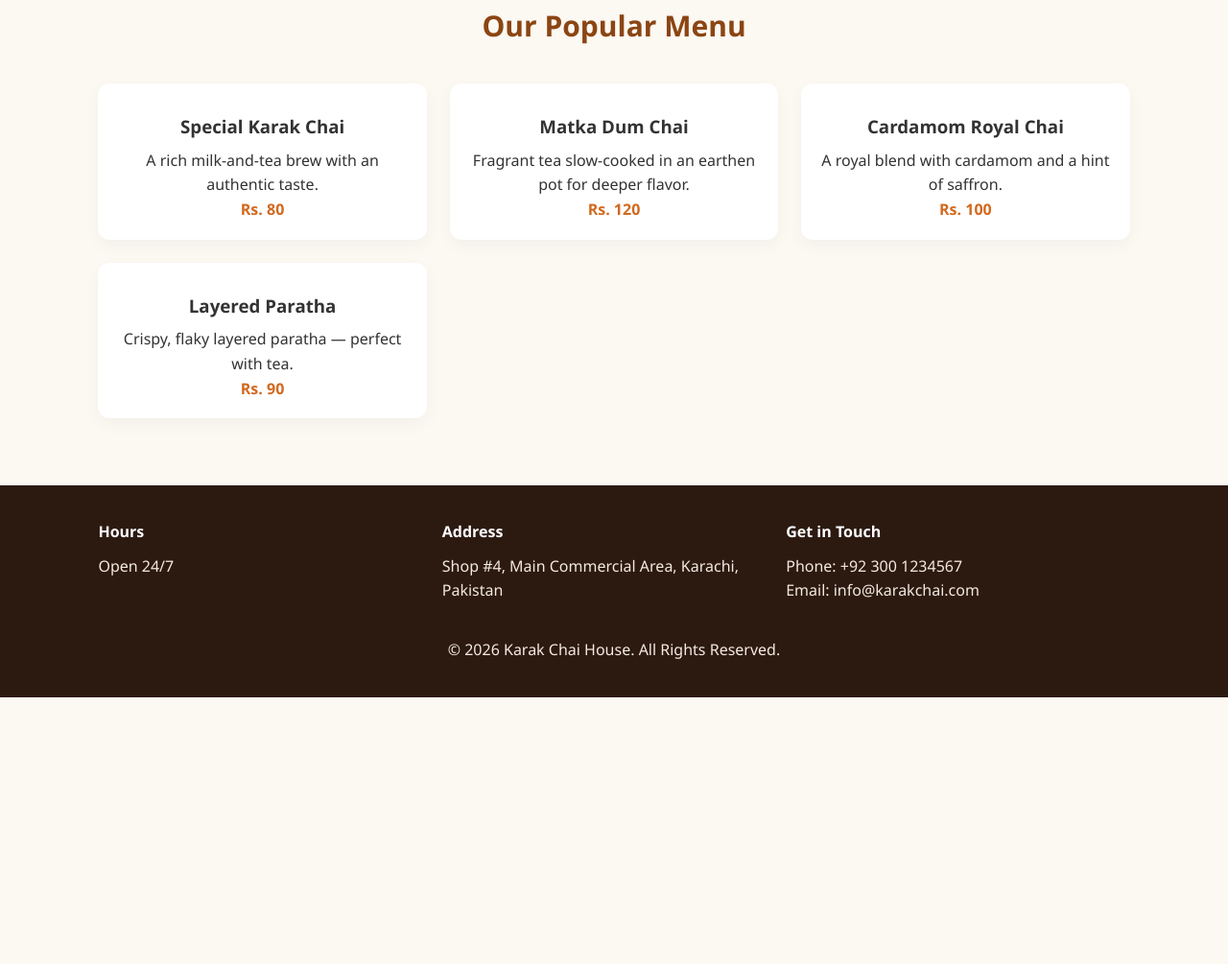
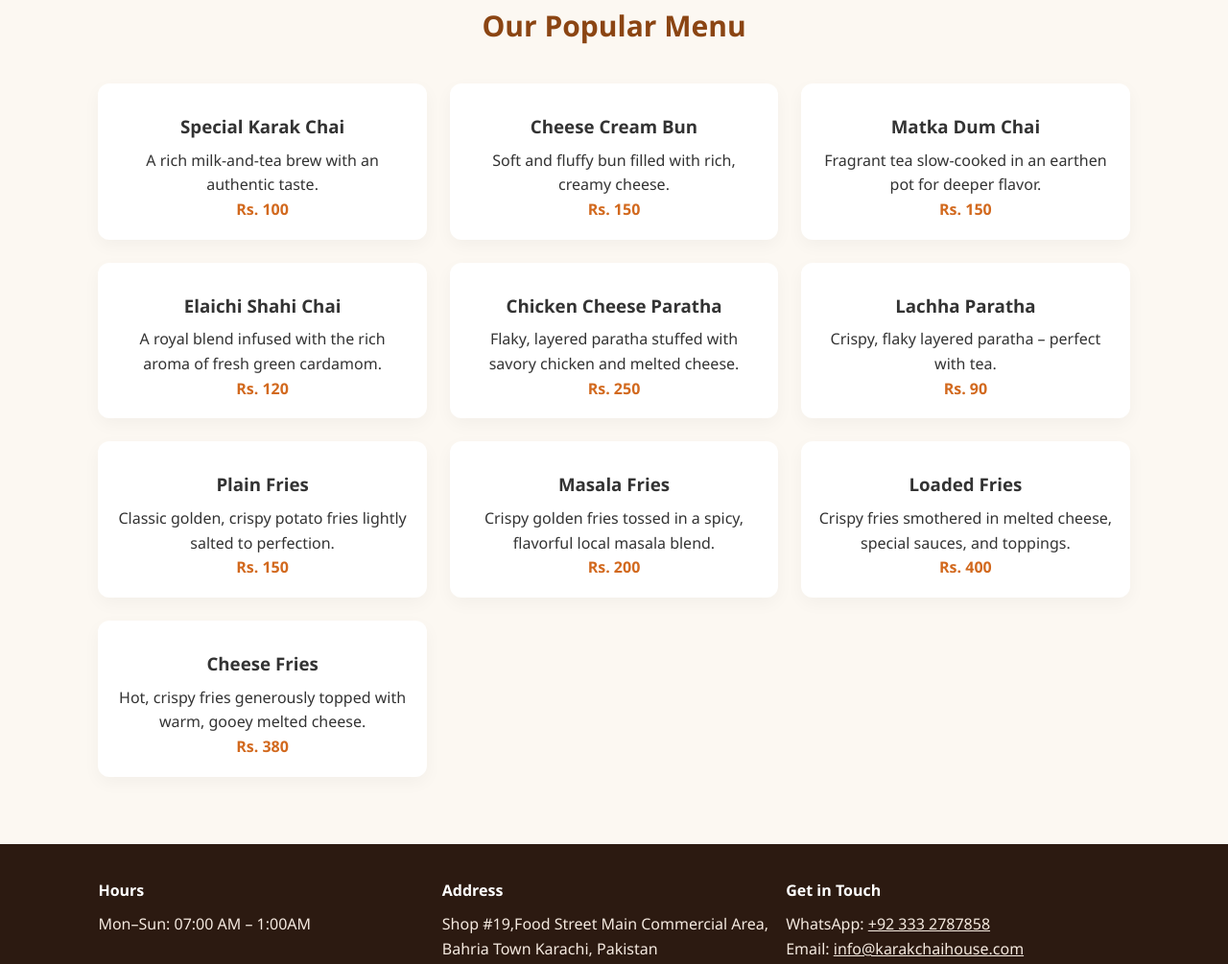
Before and after one commit to basitpathan45/basitpathan45.github.io, a plain HTML site: page index.html in a window 1280 px wide. Shown: the part 982-1987 px from the top of the page at 96% size. Before the commit the page ends 1709 px from the top, so only its background shows below. Drawn offline with Linux system fonts and the light colour scheme.

Commit message:
Fix: WhatsApp links (remove +), make displayed WhatsApp number consistent, add aria-labels, update contact info

```diff
--- a/index.html
+++ b/index.html
@@ -192,7 +192,8 @@
             <a href="#menu">Menu</a>
             <a href="#contact">Contact</a>
         </nav>
-        <a href="tel:+923001234567" class="btn-order">Call to Order</a>
+        <!-- WhatsApp direct link: fixed (removed +) and added aria-label -->
+        <a href="https://wa.me/923332787858?text=Hello%20Karak%20Chai%20House%2C%20I%20want%20to%20order" class="btn-order" target="_blank" rel="noopener" aria-label="WhatsApp order">💬 WhatsApp Order</a>
     </header>
 
     <!-- Hero Section -->
@@ -217,28 +218,70 @@
         <div class="menu-item">
             <h3>Special Karak Chai</h3>
             <p>A rich milk-and-tea brew with an authentic taste.</p>
-                <p class="price">Rs. 80</p>
+            <p class="price">Rs. 100</p>
         </div>
 
         <!-- Item 2 -->
         <div class="menu-item">
-                <h3>Matka Dum Chai</h3>
-                <p>Fragrant tea slow-cooked in an earthen pot for deeper flavor.</p>
-                <p class="price">Rs. 120</p>
+            <h3>Cheese Cream Bun</h3>
+            <p>Soft and fluffy bun filled with rich, creamy cheese.</p>
+            <p class="price">Rs. 150</p>
         </div>
 
         <!-- Item 3 -->
         <div class="menu-item">
-                <h3>Cardamom Royal Chai</h3>
-                <p>A royal blend with cardamom and a hint of saffron.</p>
-                <p class="price">Rs. 100</p>
+            <h3>Matka Dum Chai</h3>
+            <p>Fragrant tea slow-cooked in an earthen pot for deeper flavor.</p>
+            <p class="price">Rs. 150</p>
         </div>
 
         <!-- Item 4 -->
         <div class="menu-item">
-                <h3>Layered Paratha</h3>
-                <p>Crispy, flaky layered paratha — perfect with tea.</p>
+            <h3>Elaichi Shahi Chai</h3>
+            <p>A royal blend infused with the rich aroma of fresh green cardamom.</p>
+            <p class="price">Rs. 120</p>
+        </div>
+
+        <!-- Item 5 -->
+        <div class="menu-item">
+            <h3>Chicken Cheese Paratha</h3>
+            <p>Flaky, layered paratha stuffed with savory chicken and melted cheese.</p>
+            <p class="price">Rs. 250</p>
+        </div>
+
+        <!-- Item 6 -->
+        <div class="menu-item">
+            <h3>Lachha Paratha</h3>
+            <p>Crispy, flaky layered paratha – perfect with tea.</p>
             <p class="price">Rs. 90</p>
+        </div>
+
+        <!-- Item 7 -->
+        <div class="menu-item">
+            <h3>Plain Fries</h3>
+            <p>Classic golden, crispy potato fries lightly salted to perfection.</p>
+            <p class="price">Rs. 150</p>
+        </div>
+
+        <!-- Item 8 -->
+        <div class="menu-item">
+            <h3>Masala Fries</h3>
+            <p>Crispy golden fries tossed in a spicy, flavorful local masala blend.</p>
+            <p class="price">Rs. 200</p>
+        </div>
+
+        <!-- Item 9 -->
+        <div class="menu-item">
+            <h3>Loaded Fries</h3>
+            <p>Crispy fries smothered in melted cheese, special sauces, and toppings.</p>
+            <p class="price">Rs. 400</p>
+        </div>
+
+        <!-- Item 10 -->
+        <div class="menu-item">
+            <h3>Cheese Fries</h3>
+            <p>Hot, crispy fries generously topped with warm, gooey melted cheese.</p>
+            <p class="price">Rs. 380</p>
         </div>
 
         </div>
@@ -249,16 +292,19 @@
         <div class="footer-content">
             <div class="footer-box">
                 <h4>Hours</h4>
-                <p>Open 24/7</p>
+                <!-- Example hours — change as needed -->
+                <p>Mon–Sun: 07:00 AM – 1:00AM</p>
             </div>
             <div class="footer-box">
                 <h4>Address</h4>
-                <p>Shop #4, Main Commercial Area, Karachi, Pakistan</p>
+                <!-- Change this address to your exact address -->
+                <p>Shop #19,Food Street Main Commercial Area, Bahria Town Karachi, Pakistan</p>
             </div>
             <div class="footer-box">
                 <h4>Get in Touch</h4>
-                <p>Phone: +92 300 1234567</p>
-                <p>Email: info@karakchai.com</p>
+                <!-- WhatsApp clickable link (fixed href, matching displayed number) -->
+                <p>WhatsApp: <a href="https://wa.me/923332787858?text=Hello%20Karak%20Chai%20House%2C%20I%20have%20a%20question" target="_blank" rel="noopener" style="color:#f5eae0; text-decoration:underline;" aria-label="WhatsApp">+92 333 2787858</a></p>
+                <p>Email: <a href="mailto:info@karakchaihouse.com" style="color:#f5eae0; text-decoration:underline;">info@karakchaihouse.com</a></p>
             </div>
         </div>
         <p>&copy; 2026 Karak Chai House. All Rights Reserved.</p>
```
Lines whose indentation alone changed are shown as unchanged.
